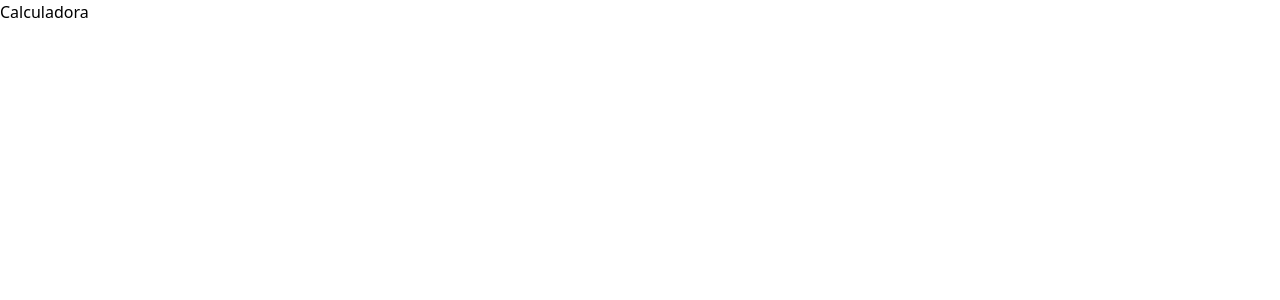
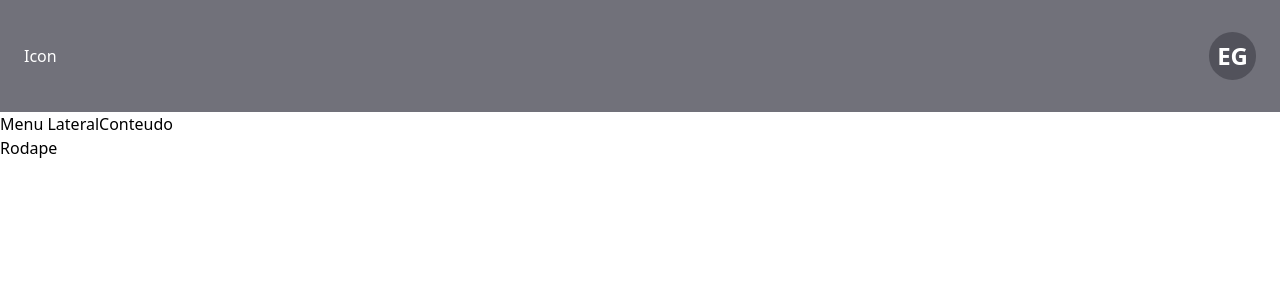
Before and after one commit to EdsonGaspar/essencial-react, a Next.js app: page /calculadora in a window 1280 px wide. Shown: the top 300 px of the page. Built offline with nearby package versions, Linux system fonts and the light colour scheme.

Commit message:
Feat: Estilização do Header

```diff
--- a/src/app/calculadora/page.tsx
+++ b/src/app/calculadora/page.tsx
@@ -1,3 +1,9 @@
+import Pagina from "@/components/template/pagina";
+
 export default function PageCalculadora() {
-  return <h1>Calculadora</h1>;
+  return (
+    <Pagina>
+      <h1>Calculadora</h1>;
+    </Pagina>
+  );
 }
--- a/src/components/header.tsx
+++ b/src/components/header.tsx
@@ -1,3 +1,12 @@
 export function Cabecalho() {
-  return <h1>Header</h1>;
+  return (
+    <div className="bg-zinc-500">
+      <header className="flex items-center justify-between max-w-7xl w-full m-auto px-6 py-8 text-white">
+        <h2 className="cursor-pointer">Icon</h2>
+        <h2 className="text-2xl font-bold bg-zinc-600 p-2 rounded-full cursor-pointer hover:bg-zinc-700 hover:text-zinc-200 transition-colors duration-300">
+          EG
+        </h2>
+      </header>
+    </div>
+  );
 }
--- a/src/components/template/pagina.tsx
+++ b/src/components/template/pagina.tsx
@@ -1,7 +1,17 @@
+import { MenuLateral } from "../aside";
+import { ConteudoMenu } from "../content";
+import { Rodape } from "../footer";
+import { Cabecalho } from "../header";
+
 export default function Pagina() {
   return (
-    <div>
-      <h1>Formulatio</h1>
-    </div>
+    <main>
+      <Cabecalho />
+      <div className="flex">
+        <MenuLateral />
+        <ConteudoMenu />
+      </div>
+      <Rodape />
+    </main>
   );
 }
```
